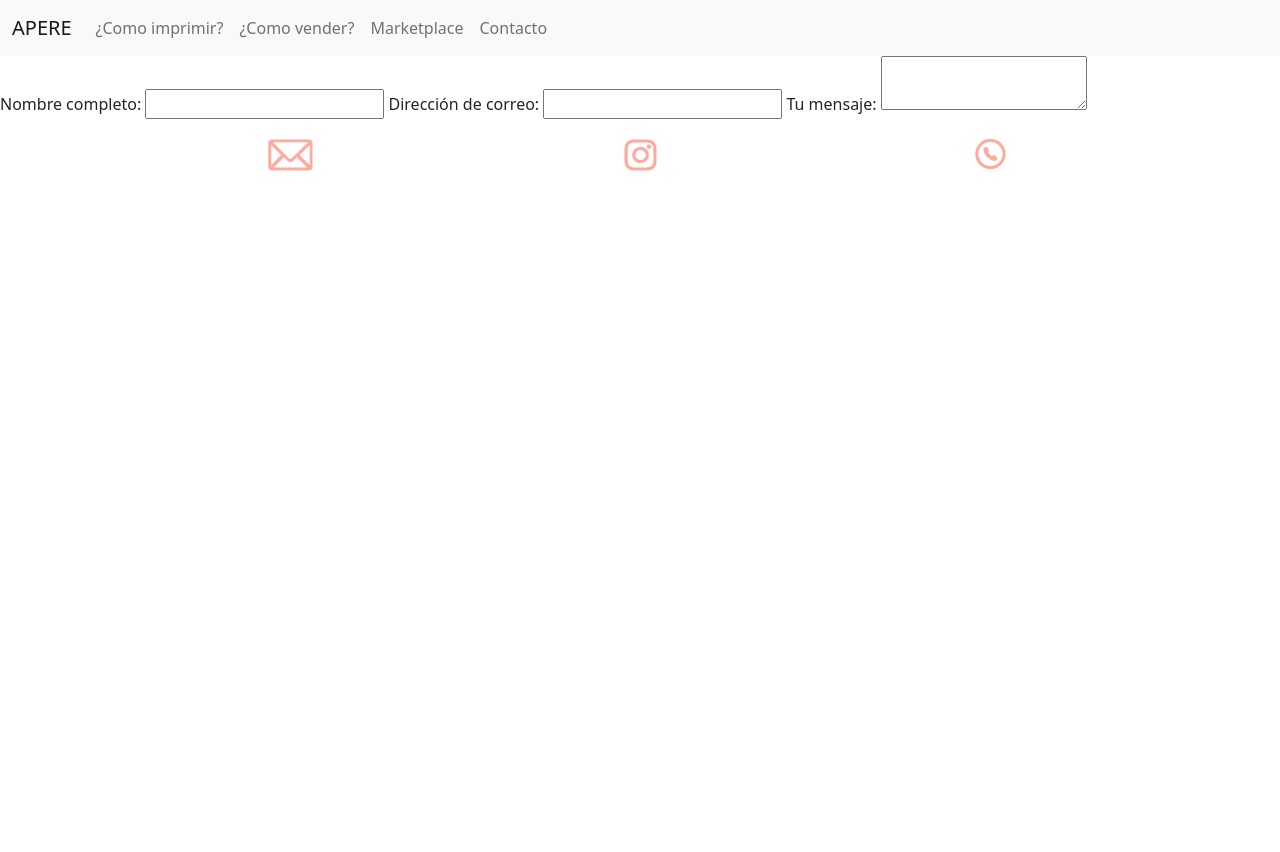
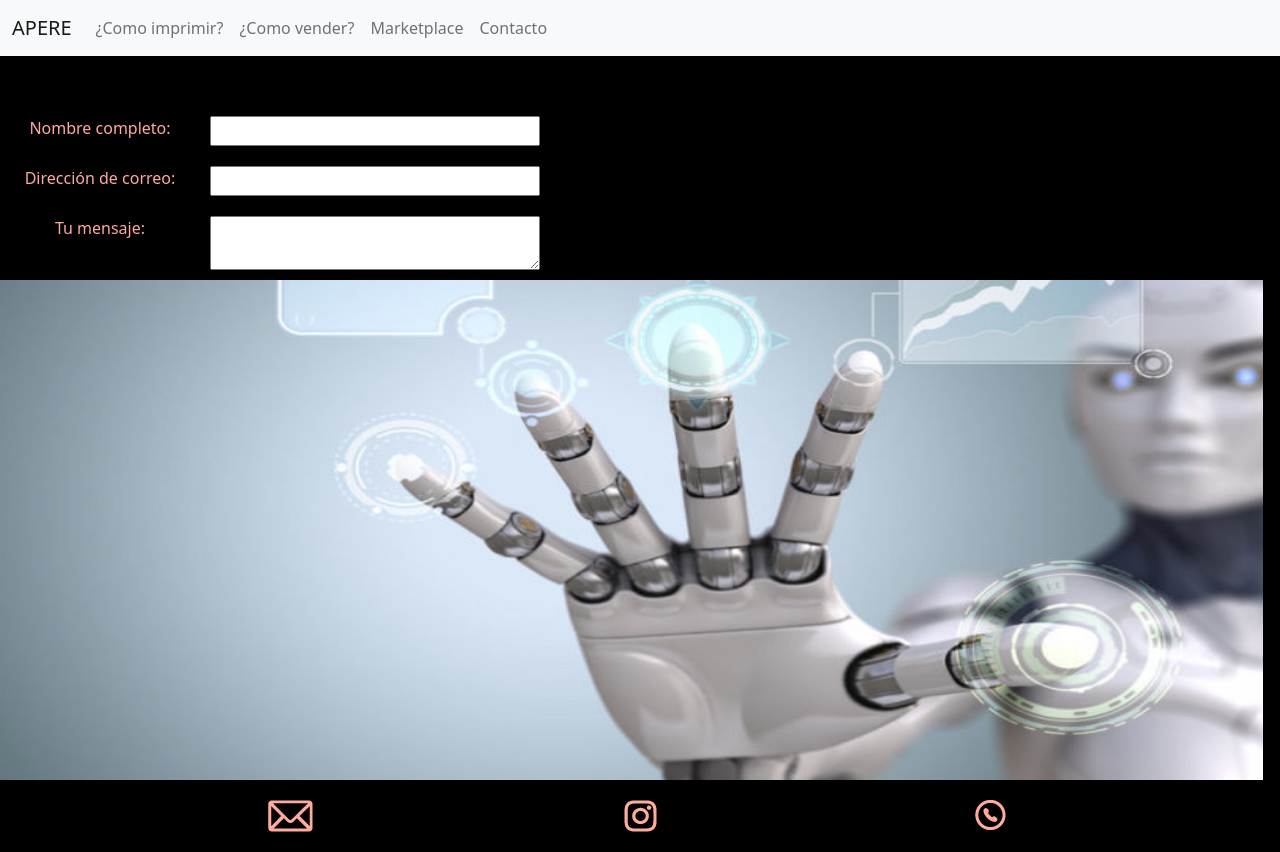
Before and after one commit to chuchosch/chuchosch.github.io, a plain HTML site: page contacto.html in a window 1280 px wide. Before the commit the page ends 800 px from the top, so only its background shows below. Drawn offline with nearby package versions, Linux system fonts and the light colour scheme; files whose address does not match are found by name.

Commit message:
contactos inicial

```diff
--- a/contacto.html
+++ b/contacto.html
@@ -8,7 +8,7 @@
     <link rel="stylesheet" href=".//css/style.css">
     <link href="https://cdn.jsdelivr.net/npm/bootstrap@5.1.3/dist/css/bootstrap.min.css" rel="stylesheet" integrity="sha384-1BmE4kWBq78iYhFldvKuhfTAU6auU8tT94WrHftjDbrCEXSU1oBoqyl2QvZ6jIW3" crossorigin="anonymous">
 </head>
-<body>
+<body class="atras">
 
     <!-- nav -->
 
@@ -80,14 +80,15 @@
 
       <div class="contactos">
 
-        <label class="lab">Nombre completo:</label> <input type="text" name="nombre" class="inp">
+        <label class="lab salmon">Nombre completo:</label> <input type="text" name="nombre" class="inp">
 
-        <label class="margen labe">Dirección de correo: </label> <input type="text" name="correo" class="inpu">
+        <label class="margen labe salmon">Dirección de correo: </label> <input type="text" name="correo" class="inpu">
 
-        <label class="la">Tu mensaje:</label> <textarea class="in" name="mensaje"></textarea>
+        <label class="la salmon">Tu mensaje:</label> <textarea class="in" name="mensaje"></textarea>
 
       </div>
 
+      <img src="./imagenes/tecno1.jpeg" alt="" width="1263px" height="500px">
 
       <footer class="pie">
 
--- a/scss/_contactos1.scss
+++ b/scss/_contactos1.scss
@@ -0,0 +1,41 @@
+.contactos{
+    display: grid;
+    grid-template-areas: "lab inp"
+                         "labe inpu"
+                         "la in";
+    grid-template-rows: auto auto auto ;
+    grid-template-columns: 200px 350px ;
+    text-align: center;
+    margin-top: 50px;
+
+}
+
+.lab{
+    grid-area: lab;
+    margin: 10px;
+}
+
+.inp{
+    grid-area: inp;
+    margin: 10px;
+}
+
+.labe{
+    grid-area: labe;
+    margin: 10px;
+}
+
+.inpu{
+    grid-area: inpu;
+    margin: 10px;
+}
+
+.la{
+    grid-area: la;
+    margin: 10px;
+}
+
+.in{
+    grid-area: in;
+    margin: 10px;
+}
--- a/scss/_tarjetaMarketplace.scss
+++ b/scss/_tarjetaMarketplace.scss
@@ -11,6 +11,7 @@
     align-items: center;
 }
 // no toma la grid template area, pone todas las filas dentro de la primera, lo mismo con las columnas
+// es por el nombre anterior del archivo, no reconoce este que seria tarjetaMarketplace
 .fila1{
     grid-area: fila1;
     align-self: center;
```
Also changed, not shown: index.html (+2 -2 lines), css/style.css, imagenes/tecno.jpeg (added), imagenes/tecno1.jpeg (added), scss/_footer.scss (line endings or trailing spaces), 1 other file.
